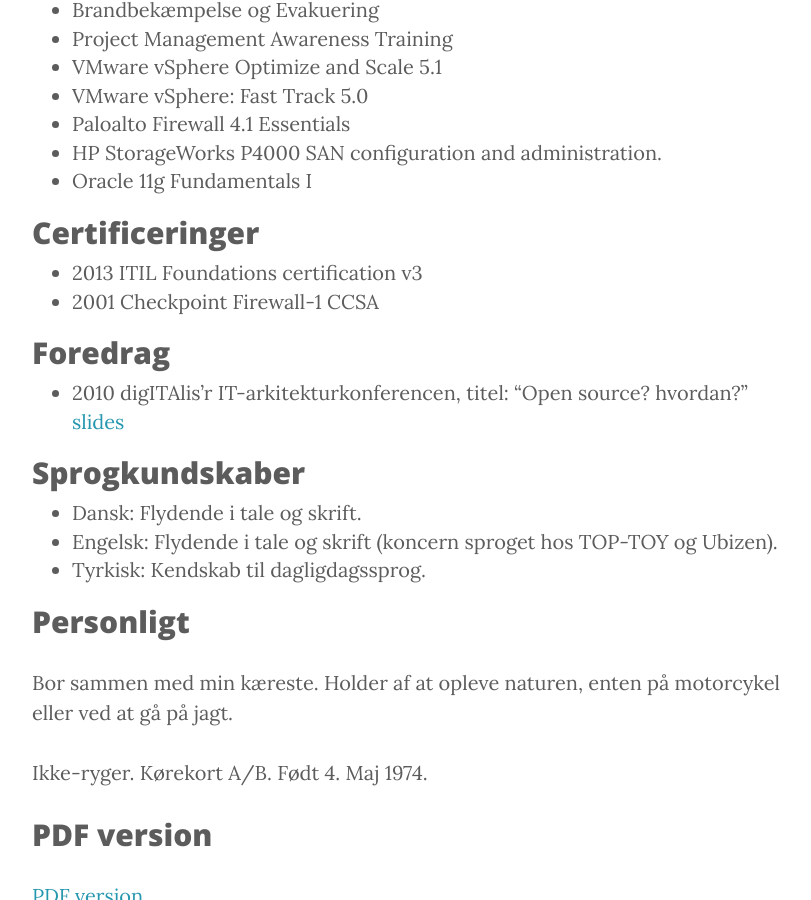
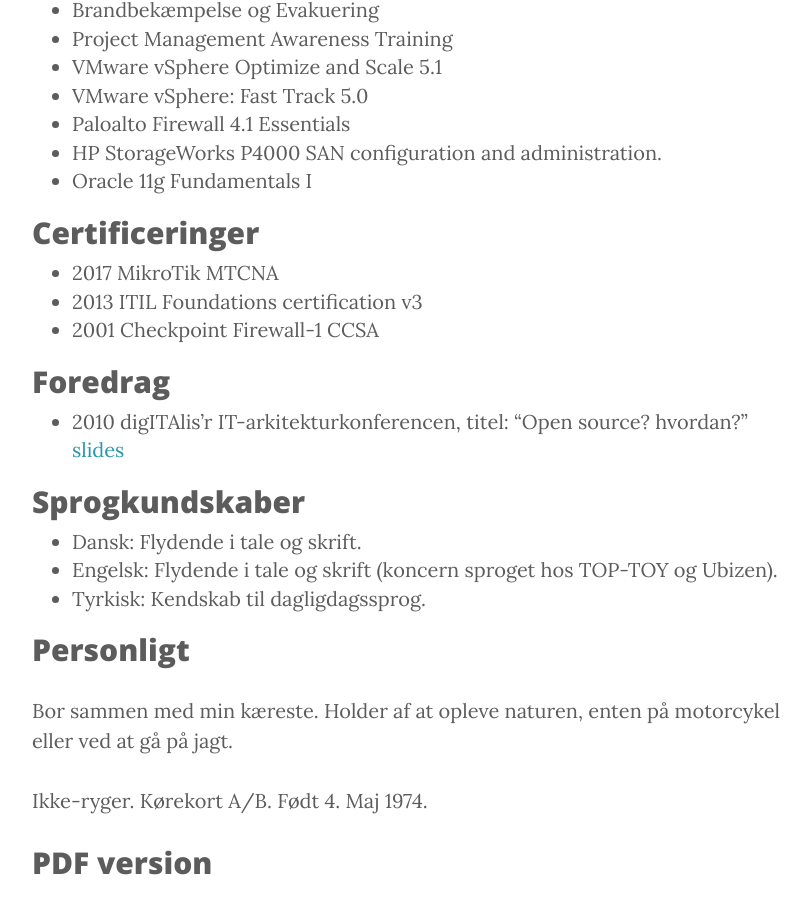
Before and after one commit to clysel/christian.lysel.net, a Jekyll site: the page built from cv.markdown, in a window 1280 px wide and 900 px high, scrolled down 2375 px. Shown: the whole window, without its empty margins (233-1044 px from the left). Built offline with Jekyll 4.4.1, drawn with Linux system fonts in a browser that asks for light colours; nearby versions of some CDN libraries.

Commit message:
Update cv.markdown

```diff
--- a/cv.markdown
+++ b/cv.markdown
@@ -63,6 +63,7 @@
 
 ## Certificeringer
 
+* 2017 MikroTik MTCNA
 * 2013 ITIL Foundations certification v3
 * 2001 Checkpoint Firewall-1 CCSA
 
```
